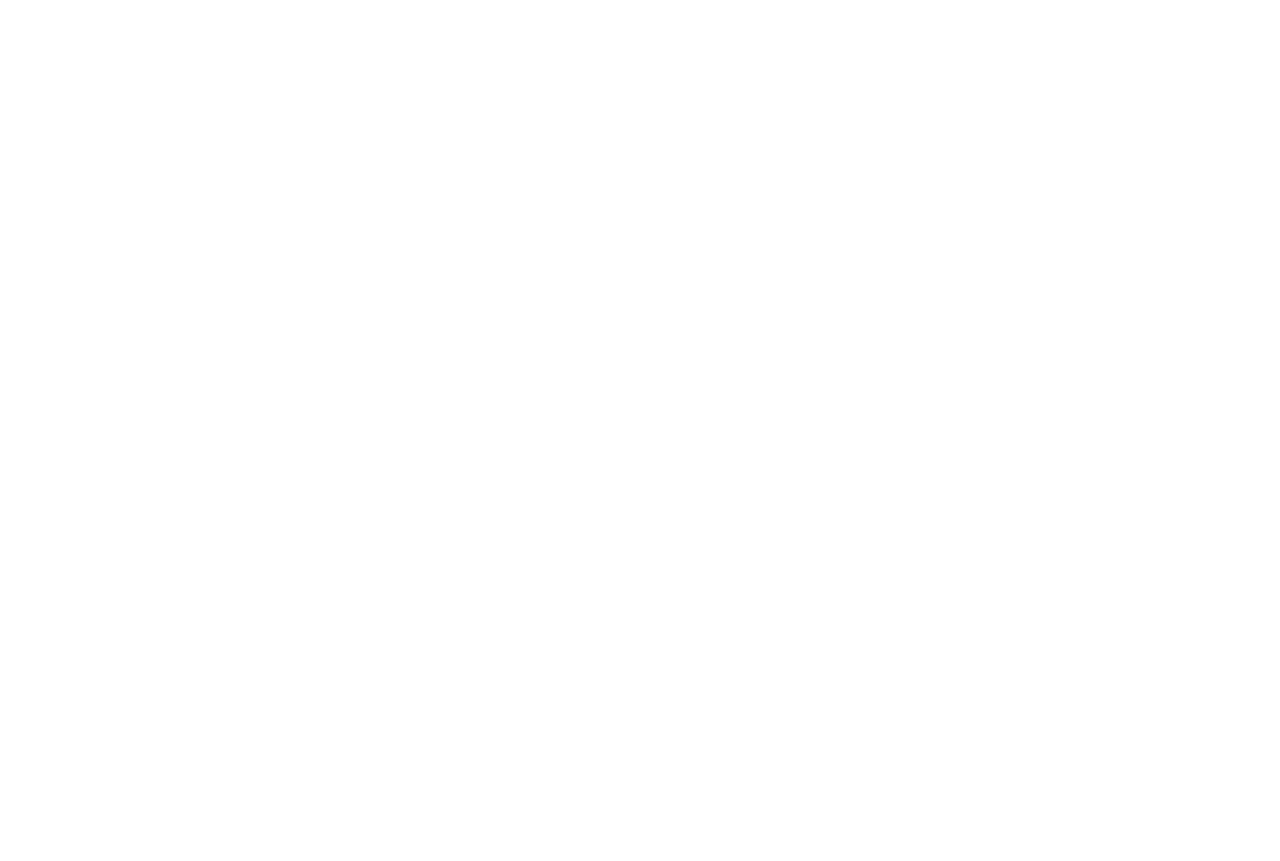
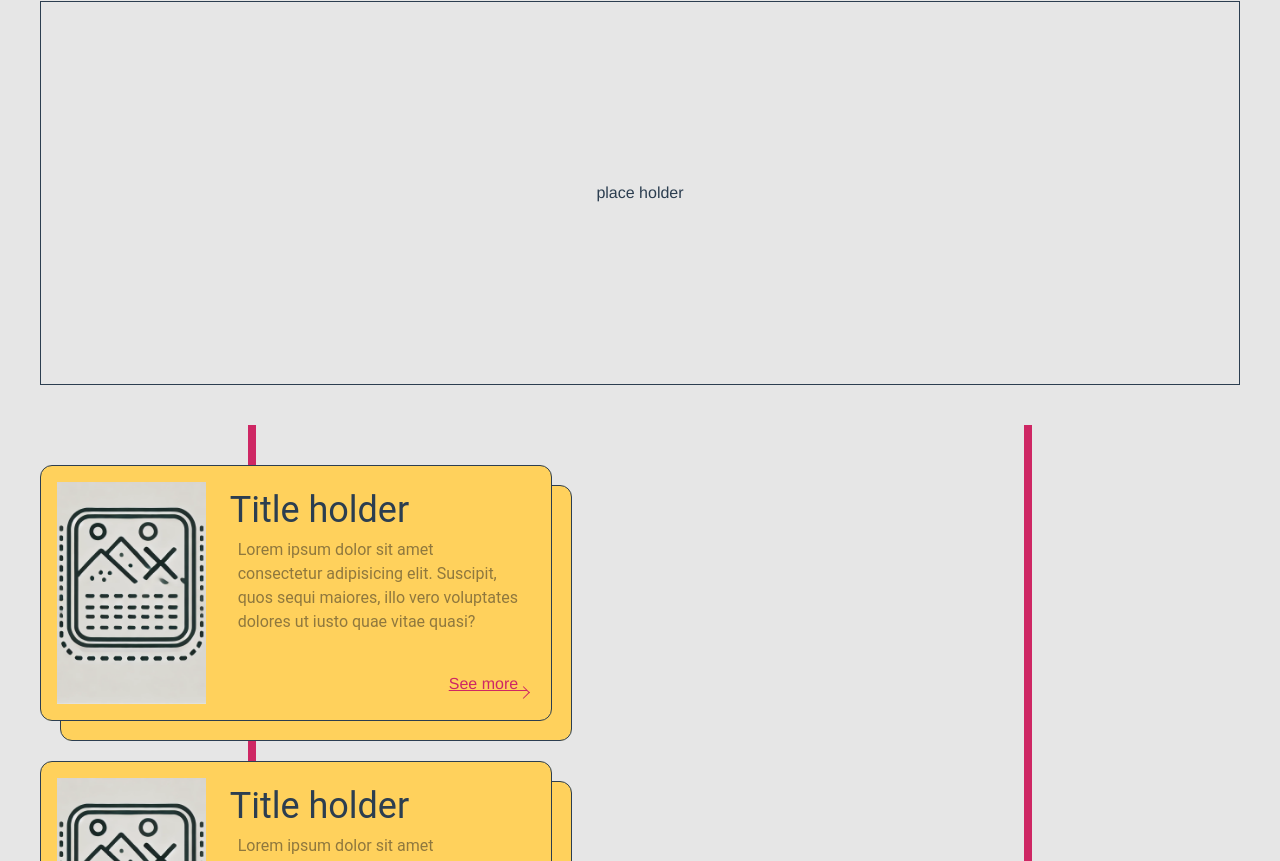
Before and after one commit to CombCode/portfolio, a Vue app: page /#/ in a window 1280 px wide. Shown: the part 199-1060 px from the top of the page. Before the commit the page ends 800 px from the top, so only its background shows below. Built offline with nearby package versions, Linux system fonts and the light colour scheme.

Commit message:
project card and projects section on home

```diff
--- a/src/components/HelloWorld.vue
+++ /dev/null
@@ -1,61 +0,0 @@
-<template>
-  <div class="hello">
-    <h1>{{ msg }}</h1>
-    <p>
-      For a guide and recipes on how to configure / customize this project,<br>
-      check out the
-      <a href="https://cli.vuejs.org" target="_blank" rel="noopener">vue-cli documentation</a>.
-    </p>
-    <h3>Installed CLI Plugins</h3>
-    <ul>
-      <li><a href="https://github.com/vuejs/vue-cli/tree/dev/packages/%40vue/cli-plugin-babel" target="_blank" rel="noopener">babel</a></li>
-      <li><a href="https://github.com/vuejs/vue-cli/tree/dev/packages/%40vue/cli-plugin-router" target="_blank" rel="noopener">router</a></li>
-      <li><a href="https://github.com/vuejs/vue-cli/tree/dev/packages/%40vue/cli-plugin-typescript" target="_blank" rel="noopener">typescript</a></li>
-    </ul>
-    <h3>Essential Links</h3>
-    <ul>
-      <li><a href="https://vuejs.org" target="_blank" rel="noopener">Core Docs</a></li>
-      <li><a href="https://forum.vuejs.org" target="_blank" rel="noopener">Forum</a></li>
-      <li><a href="https://chat.vuejs.org" target="_blank" rel="noopener">Community Chat</a></li>
-      <li><a href="https://twitter.com/vuejs" target="_blank" rel="noopener">Twitter</a></li>
-      <li><a href="https://news.vuejs.org" target="_blank" rel="noopener">News</a></li>
-    </ul>
-    <h3>Ecosystem</h3>
-    <ul>
-      <li><a href="https://router.vuejs.org" target="_blank" rel="noopener">vue-router</a></li>
-      <li><a href="https://vuex.vuejs.org" target="_blank" rel="noopener">vuex</a></li>
-      <li><a href="https://github.com/vuejs/vue-devtools#vue-devtools" target="_blank" rel="noopener">vue-devtools</a></li>
-      <li><a href="https://vue-loader.vuejs.org" target="_blank" rel="noopener">vue-loader</a></li>
-      <li><a href="https://github.com/vuejs/awesome-vue" target="_blank" rel="noopener">awesome-vue</a></li>
-    </ul>
-  </div>
-</template>
-
-<script lang="ts">
-import { defineComponent } from 'vue';
-
-export default defineComponent({
-  name: 'HelloWorld',
-  props: {
-    msg: String,
-  },
-});
-</script>
-
-<!-- Add "scoped" attribute to limit CSS to this component only -->
-<style scoped>
-h3 {
-  margin: 40px 0 0;
-}
-ul {
-  list-style-type: none;
-  padding: 0;
-}
-li {
-  display: inline-block;
-  margin: 0 10px;
-}
-a {
-  color: #42b983;
-}
-</style>
--- /dev/null
+++ b/src/components/body/Body.vue
@@ -0,0 +1,39 @@
+<template>
+<div class="bg-background-Lmode relative -z-20">
+    <div class="  w-full h-auto p-10">
+        <Scene3D></Scene3D>
+    </div>
+
+    <div class="flex flex-row justify-between w-full h-full absolute bg-background-Lmode -z-10">
+        <div id="sideSlidingPanel_left"
+            class="border-r-8 border-r-accent-Lmode w-1/5">
+        </div>
+        <div id="sideSlidingPanel_right"
+            class="border-l-8 border-l-accent-Lmode w-1/5">
+        </div>
+    </div>
+
+    <div>
+        <ProjectCardVue></ProjectCardVue>
+        <ProjectCardVue></ProjectCardVue>
+        <ProjectCardVue></ProjectCardVue>
+    </div>
+
+
+
+</div>
+</template>
+
+<script>
+import Scene3D from "@/components/body/Scene3D.vue"
+import ProjectCardVue from './ProjectCard.vue'
+export default {
+    components: {
+        Scene3D, ProjectCardVue
+    },
+}
+</script>
+
+<style>
+
+</style>
--- /dev/null
+++ b/src/components/body/ProjectCard.vue
@@ -0,0 +1,31 @@
+<template>
+<div class=" grid grid-cols-1 grid-rows-1 m-10">
+    <div class=" bg-secondary-Lmode border rounded-xl p-2 h-64 aspect-card translate-x-5 translate-y-5 -z-10 col-start-1 row-start-1"></div>
+
+    <div class=" bg-secondary-Lmode border rounded-xl p-2 grid grid-cols-3 grid-rows-1 h-64 aspect-card col-start-1 row-start-1">
+        <div id="img-container" class=" p-2 col-span-1 w-full h-full">
+            <img src="@/assets/noImageLogo.webp" alt=""
+            class="w-full h-full object-cover "
+            >
+        </div>
+
+        <div class="col-span-2 flex flex-col items-start p-4 relative">
+            <p class=" font-roboto text-4xl">Title holder</p>
+            <p class=" p-2 font-roboto text-left mb-10 overflow-hidden text-text-Lmode/50"> Lorem ipsum dolor sit amet consectetur adipisicing elit. Suscipit, quos sequi maiores, illo vero voluptates dolores ut iusto quae vitae quasi? Totam omnis cum architecto facere, ex fuga error repellendus!</p>
+            <router-link id="seeMore" class=" underline text-accent-Lmode text-right self-end"> See more &nbsp <p class=" p-1 -rotate-45 border-b border-r mt-4 inline-block border-accent-Lmode absolute -translate-x-2"></p> </router-link>
+        </div>
+
+
+    </div>
+</div>
+</template>
+
+<script>
+export default {
+
+}
+</script>
+
+<style>
+
+</style>
--- /dev/null
+++ b/src/components/body/Scene3D.vue
@@ -0,0 +1,15 @@
+<template>
+  <div class=" flex flex-row justify-center items-center bg-background-Lmode border h-96">
+    <p>place holder</p>
+  </div>
+</template>
+
+<script>
+export default {
+
+}
+</script>
+
+<style>
+
+</style>
--- a/src/components/Header.vue
+++ b/src/components/header/Header.vue
@@ -10,7 +10,7 @@
 </template>
 
 <script>
-import Button3D from "./Button_3DStyle.vue"
+import Button3D from "../Button_3DStyle.vue"
 export default {
     components: {Button3D, },
 }
--- a/src/views/HomeView.vue
+++ b/src/views/HomeView.vue
@@ -1,15 +1,17 @@
 <template>
   <div class="header">
-    <Header></Header>
+    <Header/>
+    <Body/>
   </div>
 </template>
 
 <script>
-import Header from '@/components/Header.vue'; // @ is an alias to /src
+import Header from '@/components/header/Header.vue'
+import Body from "@/components/body/Body.vue"
 
 export default {
   components: {
-    Header,
+    Header, Body
   },
   setup(){
     return{}
--- a/tailwind.config.js
+++ b/tailwind.config.js
@@ -18,6 +18,9 @@ module.exports = {
       sans: ['Roboto', 'ui-sans-serif', 'system-ui'],
       roboto: ['Roboto', 'sans-serif']
     },
+    aspectRatio: {
+      'card': '2 / 1',
+    },
     extend: {},
   },
   plugins: [],
```
Also changed, not shown: src/assets/noImageLogo.webp (added), src/components/body/Preview_aboutMe.vue (added), src/components/body/Preview_projects.vue (added).
